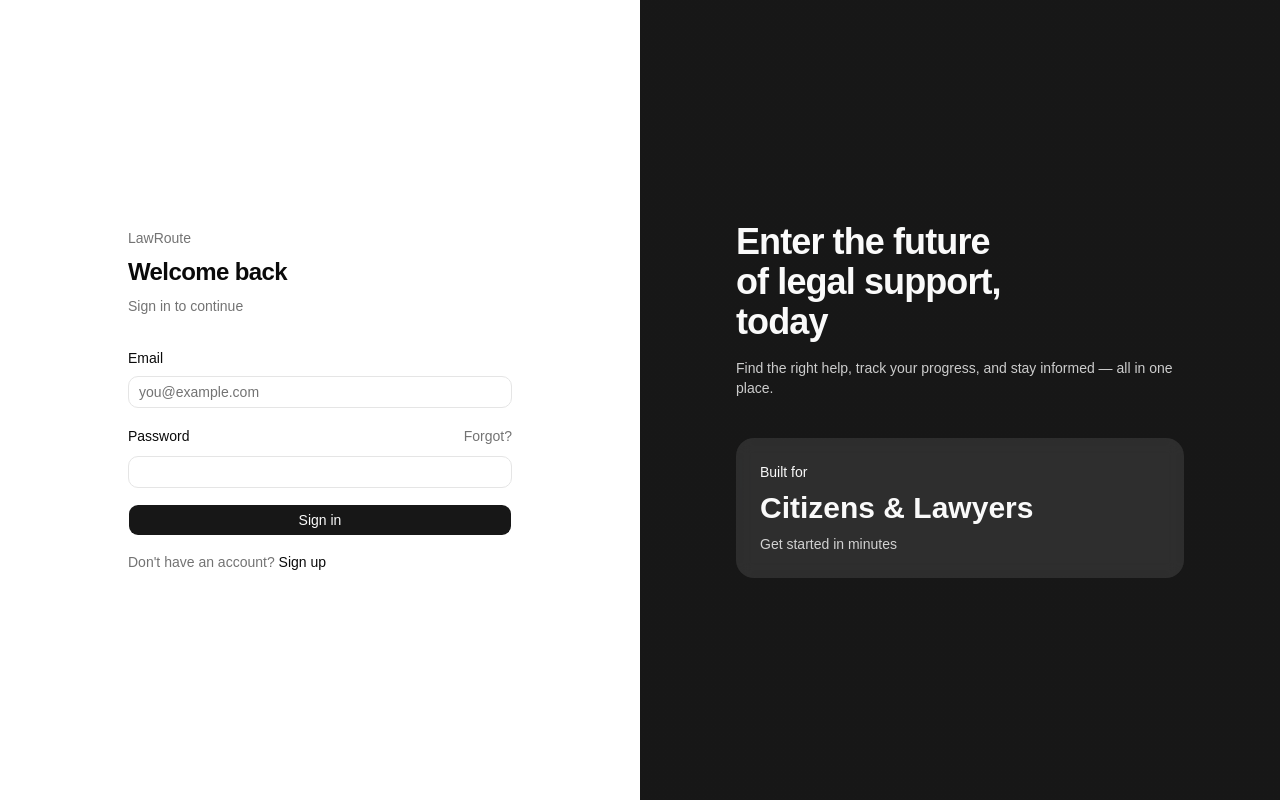
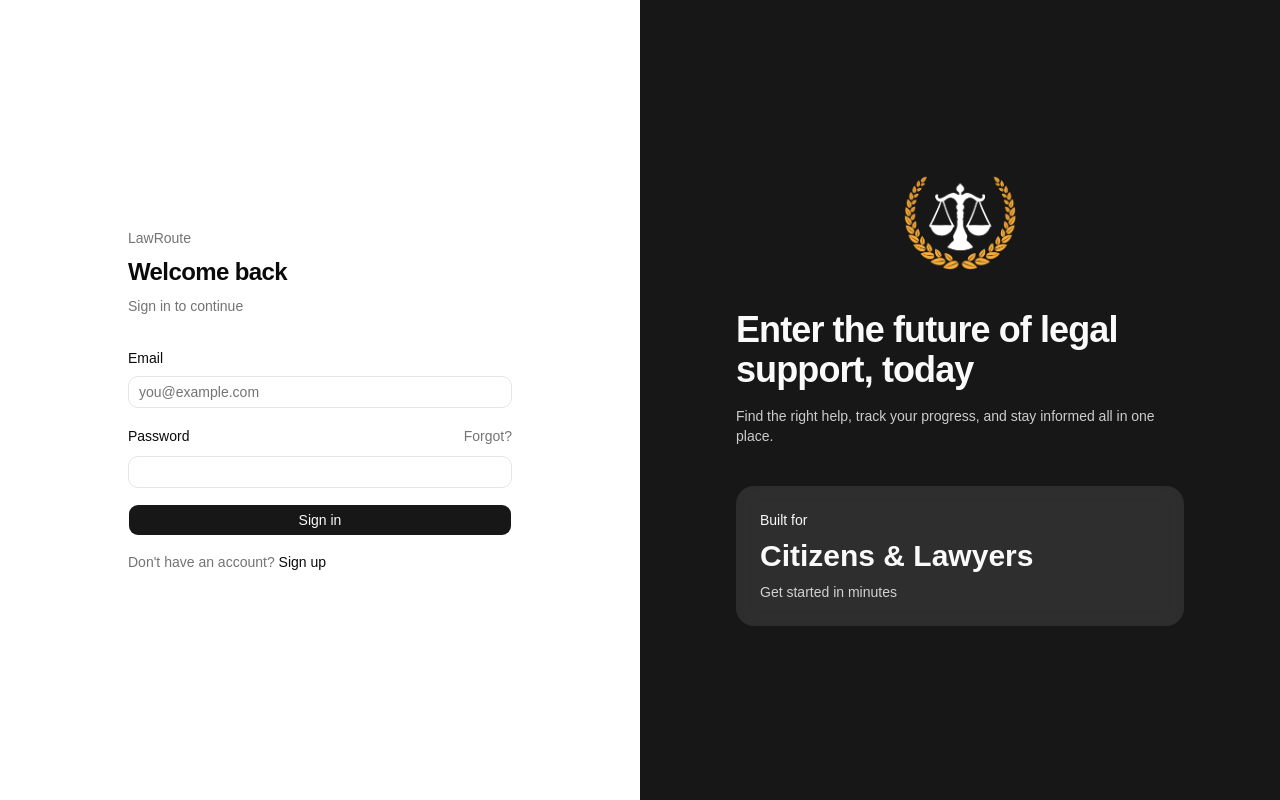
Before and after one commit to thisaru01/LawRoute, a React app in the folder frontend/: page /auth in a window 1280 px wide. Built offline with nearby package versions, Linux system fonts and the light colour scheme; no server answers; the HTML template or start-up script is replaced by a standard one.

Commit message:
feat: add logo to AuthPage

```diff
--- a/frontend/src/public/AuthPage.jsx
+++ b/frontend/src/public/AuthPage.jsx
@@ -7,6 +7,7 @@ import SignInForm from "@/public/auth/SignInForm.jsx";
 import SignUpForm from "@/public/auth/SignUpForm.jsx";
 import { useAuth } from "@/context/auth/useAuth";
 import { getDashboardPathForRole } from "@/context/auth/authRouting";
+import logoWhite from "@/assets/LawRouteLogoWhite.png";
 
 export default function AuthPage() {
   const navigate = useNavigate();
@@ -153,17 +154,20 @@ export default function AuthPage() {
               <div className="relative flex h-full items-center justify-center overflow-hidden bg-primary p-10 text-primary-foreground">
                 <div className="absolute inset-0 bg-linear-to-br from-primary to-primary/70" />
                 <div className="relative w-full max-w-md space-y-10">
+                  <div>
+                    <img src={logoWhite} alt="LawRoute" className="h-24 mx-auto" />
+                  </div>
                   <div className="space-y-4">
                     <h2 className="text-4xl font-semibold tracking-tight">
                       Enter the future
-                      <br />
+
                       of legal support,
-                      <br />
+
                       today
                     </h2>
                     <p className="text-sm text-primary-foreground/80">
                       Find the right help, track your progress, and stay
-                      informed — all in one place.
+                      informed all in one place.
                     </p>
                   </div>
 
```
